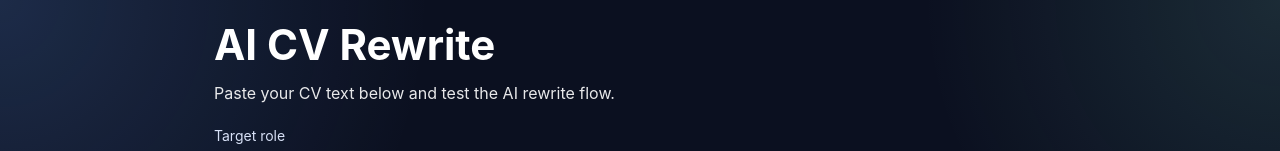
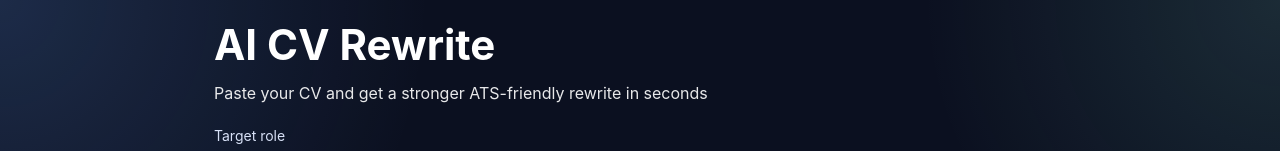
Before and after one commit to mohamedbrs9998-hue/resume-fix-new, a Next.js app: page /resume-rewrite in a window 1280 px wide. Shown: the top 151 px of the page. Built offline with nearby package versions, Linux system fonts and the light colour scheme.

Commit message:
Improve AI rewrite page copy

```diff
--- a/app/resume-rewrite/page.js
+++ b/app/resume-rewrite/page.js
@@ -34,7 +34,7 @@ export default function ResumeRewritePage() {
     <main style={{ maxWidth: 900, margin: "0 auto", padding: 24, color: "#fff" }}>
       <h1 style={{ fontSize: 42, marginBottom: 12 }}>AI CV Rewrite</h1>
       <p style={{ marginBottom: 24, opacity: 0.9 }}>
-        Paste your CV text below and test the AI rewrite flow.
+       Paste your CV and get a stronger ATS-friendly rewrite in seconds
       </p>
 
       <label style={{ display: "block", marginBottom: 8 }}>Target role</label>
```
